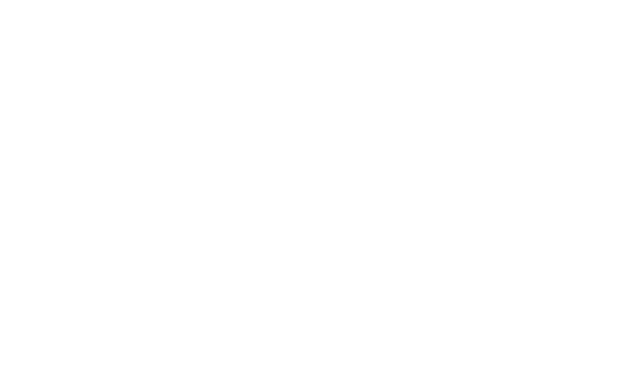
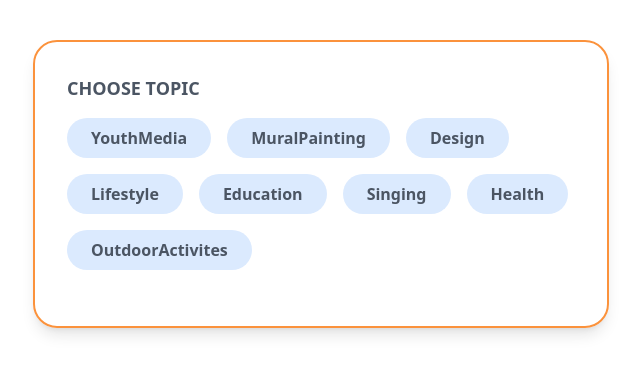
Before and after one commit to ccristina24/industry-project, a plain HTML site: page index.html in a window 1280 px wide. Shown: the whole page, without its empty margins (319-959 px from the left). Drawn offline with nearby package versions, Linux system fonts and the light colour scheme.

Commit message:
made the container with the topics you can choose (not working yet)

```diff
--- a/index.html
+++ b/index.html
@@ -11,5 +11,60 @@
       rel="stylesheet"
     />
   </head>
-  <body></body>
+  <body>
+    <div
+      class="max-w-xl mx-auto mt-10 bg-white bg-opacity-90 rounded-3xl border-2 border-orange-400 p-8 shadow-lg font-montserrat"
+    >
+      <div class="mb-6">
+        <h1 class="text-lg font-bold text-gray-600 mb-4">CHOOSE TOPIC</h1>
+
+        <div class="flex flex-wrap gap-4">
+          <div
+            class="bg-blue-100 text-gray-600 px-6 py-2 rounded-full font-semibold text-base"
+          >
+            YouthMedia
+          </div>
+          <div
+            class="bg-blue-100 text-gray-600 px-6 py-2 rounded-full font-semibold text-base"
+          >
+            MuralPainting
+          </div>
+          <div
+            class="bg-blue-100 text-gray-600 px-6 py-2 rounded-full font-semibold text-base"
+          >
+            Design
+          </div>
+          <div
+            class="bg-blue-100 text-gray-600 px-6 py-2 rounded-full font-semibold text-base"
+          >
+            Lifestyle
+          </div>
+          <div
+            class="bg-blue-100 text-gray-600 px-6 py-2 rounded-full font-semibold text-base"
+          >
+            Education
+          </div>
+          <div
+            class="bg-blue-100 text-gray-600 px-6 py-2 rounded-full font-semibold text-base"
+          >
+            Singing
+          </div>
+          <div
+            class="bg-blue-100 text-gray-600 px-6 py-2 rounded-full font-semibold text-base"
+          >
+            Health
+          </div>
+          <div
+            class="bg-blue-100 text-gray-600 px-6 py-2 rounded-full font-semibold text-base"
+          >
+            OutdoorActivites
+          </div>
+
+        </div>
+      </div>
+
+
+
+    </div>
+  </body>
 </html>
```
